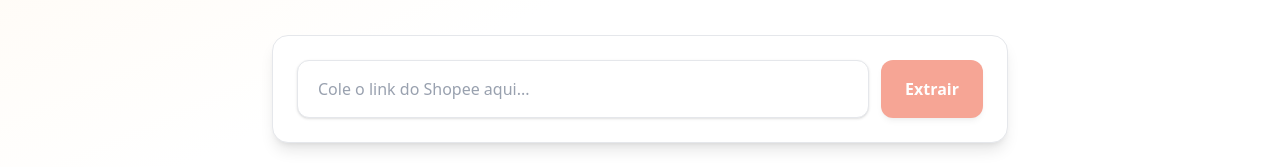
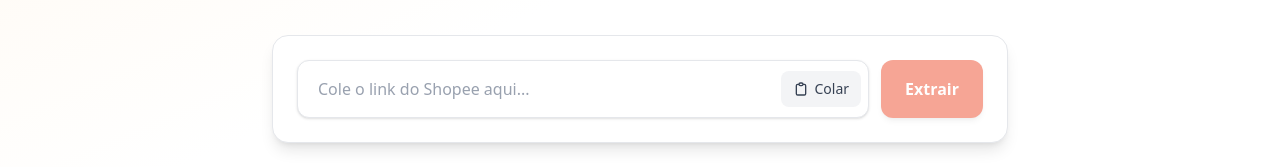
Before and after one commit to RuanDevz/ShopeeDownloader, a Next.js app: page / in a window 1280 px wide. Shown: the part 377-544 px from the top of the page. Built offline with nearby package versions, Linux system fonts and the light colour scheme; no server answers.

Commit message:
feat: colar

```diff
--- a/components/ExtractForm.tsx
+++ b/components/ExtractForm.tsx
@@ -33,6 +33,18 @@
   const [showAuthPrompt, setShowAuthPrompt] = useState(false)
   const [isPending, startTransition] = useTransition()
 
+  async function handlePaste() {
+    try {
+      const text = await navigator.clipboard.readText()
+      if (text) {
+        setUrl(text.trim())
+        setError('')
+      }
+    } catch {
+      setError('Não foi possível acessar a área de transferência. Cole manualmente.')
+    }
+  }
+
   function handleExtract() {
     const trimmed = url.trim()
     if (!trimmed) return
@@ -67,12 +79,17 @@
   }
 
   const inputClass = large
-    ? 'flex-1 rounded-xl border border-gray-200 bg-white px-5 py-4 text-base text-gray-900 placeholder:text-gray-400 focus:outline-none focus:ring-2 focus:ring-[#EE4D2D] focus:border-transparent shadow-sm'
-    : 'flex-1 rounded-xl border border-gray-200 bg-white px-4 py-3 text-sm text-gray-900 placeholder:text-gray-400 focus:outline-none focus:ring-2 focus:ring-[#EE4D2D] focus:border-transparent'
+    ? 'w-full rounded-xl border border-gray-200 bg-white pl-5 pr-24 py-4 text-base text-gray-900 placeholder:text-gray-400 focus:outline-none focus:ring-2 focus:ring-[#EE4D2D] focus:border-transparent shadow-sm'
+    : 'w-full rounded-xl border border-gray-200 bg-white pl-4 pr-20 py-3 text-sm text-gray-900 placeholder:text-gray-400 focus:outline-none focus:ring-2 focus:ring-[#EE4D2D] focus:border-transparent'
+
+  const pasteBtnClass = large
+    ? 'absolute right-2 top-1/2 -translate-y-1/2 flex items-center gap-1.5 rounded-lg bg-gray-100 hover:bg-gray-200 active:bg-gray-300 px-3 py-2 text-sm font-medium text-gray-700 transition-colors'
+    : 'absolute right-1.5 top-1/2 -translate-y-1/2 flex items-center gap-1 rounded-lg bg-gray-100 hover:bg-gray-200 active:bg-gray-300 px-2.5 py-1.5 text-xs font-medium text-gray-700 transition-colors'
 
   return (
     <div className="w-full space-y-4">
       <div className={`flex gap-3 ${large ? 'flex-col sm:flex-row' : 'flex-row'}`}>
+        <div className="relative flex-1">
           <input
             className={inputClass}
             placeholder="Cole o link do Shopee aqui..."
@@ -80,6 +97,18 @@
             onChange={(e) => setUrl(e.target.value)}
             onKeyDown={(e) => e.key === 'Enter' && !isPending && handleExtract()}
           />
+          <button
+            type="button"
+            onClick={handlePaste}
+            className={pasteBtnClass}
+            aria-label="Colar link"
+          >
+            <svg className={large ? 'w-4 h-4' : 'w-3.5 h-3.5'} fill="none" stroke="currentColor" viewBox="0 0 24 24">
+              <path strokeLinecap="round" strokeLinejoin="round" strokeWidth={2} d="M9 5H7a2 2 0 00-2 2v12a2 2 0 002 2h10a2 2 0 002-2V7a2 2 0 00-2-2h-2M9 5a2 2 0 002 2h2a2 2 0 002-2M9 5a2 2 0 012-2h2a2 2 0 012 2" />
+            </svg>
+            Colar
+          </button>
+        </div>
         <Button
           onClick={handleExtract}
           loading={isPending}
```
Also changed, not shown: .claude/settings.local.json. Lines whose indentation alone changed are shown as unchanged.
